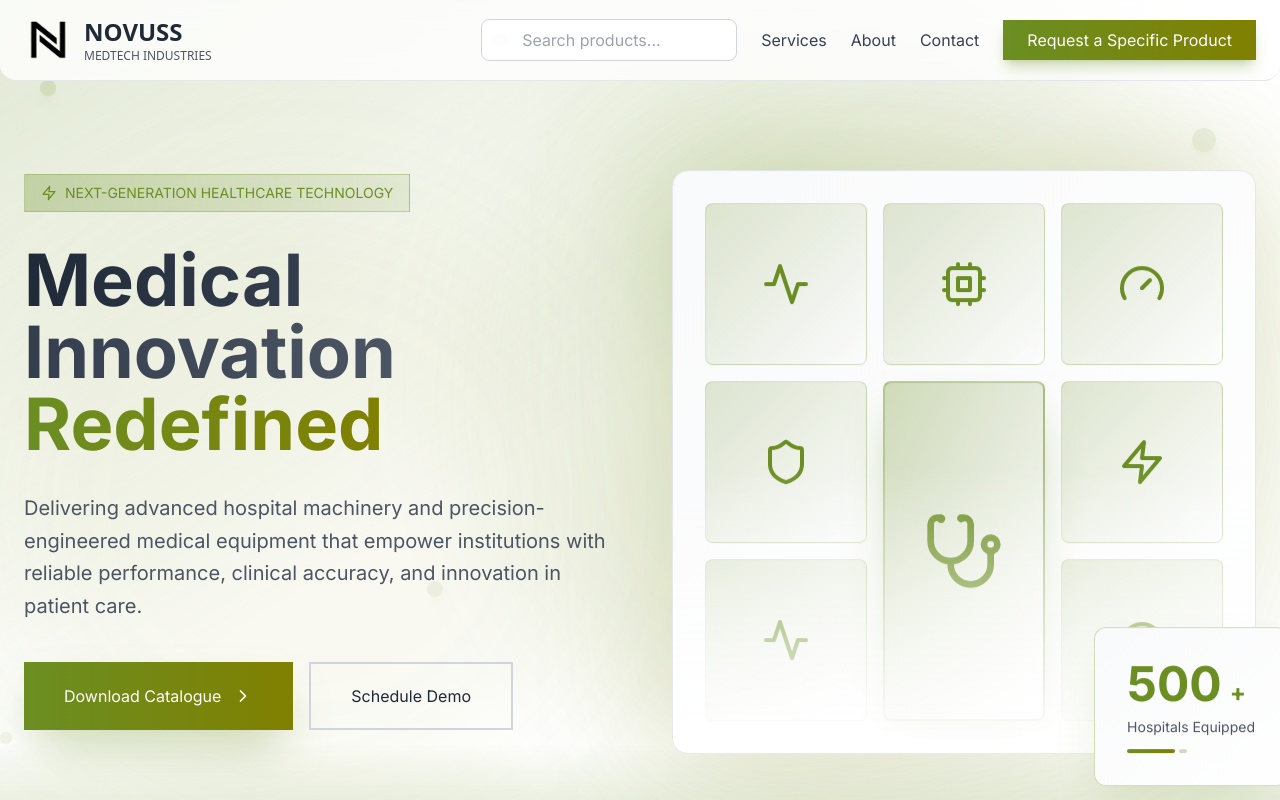
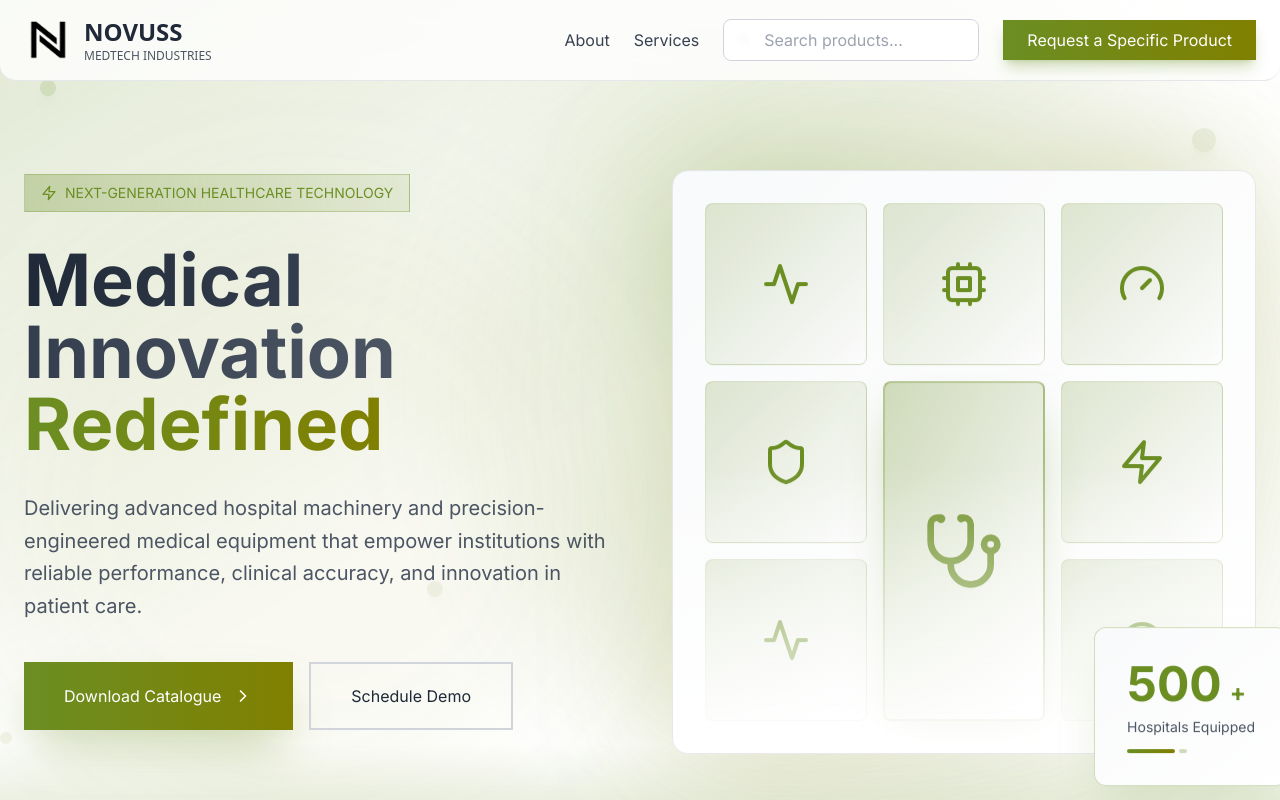
Before and after one commit to nikhilbhardwaj15/novuss-medtech-website, a React (Vite) app: page / in a window 1280 px wide. Shown: the top 800 px of the page. Built offline with nearby package versions, Linux system fonts and the light colour scheme.

Commit message:
Reorder navigation: About first, replace Contact with Search

```diff
--- a/src/App.tsx
+++ b/src/App.tsx
@@ -60,12 +60,11 @@ function HomePage() {
             </div>
           </div>
           <div className="hidden md:flex items-center space-x-6">
+            <Link to="/about" className="text-gray-700 hover:text-gray-900 transition-colors">About</Link>
+            <a href="#services" className="text-gray-700 hover:text-gray-900 transition-colors">Services</a>
             <div className="w-64">
               <SearchBar />
             </div>
-            <a href="#services" className="text-gray-700 hover:text-gray-900 transition-colors">Services</a>
-            <Link to="/about" className="text-gray-700 hover:text-gray-900 transition-colors">About</Link>
-            <Link to="/contact" className="text-gray-700 hover:text-gray-900 transition-colors">Contact</Link>
             <Link to="/request-product" className="bg-gradient-to-r from-[#6B8E23] to-[#808000] hover:from-[#556B2F] hover:to-[#6B8E23] text-white px-6 py-2 transition-all shadow-lg shadow-[#6B8E23]/30">
               Request a Specific Product
             </Link>
@@ -95,9 +94,8 @@ function HomePage() {
         {mobileMenuOpen && (
           <div className="md:hidden bg-white/95 backdrop-blur-md border-t border-gray-200">
             <div className="px-4 py-4 space-y-4">
+              <Link to="/about" className="block text-gray-700 hover:text-gray-900 transition-colors" onClick={() => setMobileMenuOpen(false)}>About</Link>
               <a href="#services" className="block text-gray-700 hover:text-gray-900 transition-colors" onClick={() => setMobileMenuOpen(false)}>Services</a>
-              <Link to="/about" className="block text-gray-700 hover:text-gray-900 transition-colors" onClick={() => setMobileMenuOpen(false)}>About</Link>
-              <Link to="/contact" className="block text-gray-700 hover:text-gray-900 transition-colors" onClick={() => setMobileMenuOpen(false)}>Contact</Link>
               <Link to="/request-product" className="block w-full bg-gradient-to-r from-[#6B8E23] to-[#808000] hover:from-[#556B2F] hover:to-[#6B8E23] text-white px-6 py-3 transition-all shadow-lg shadow-[#6B8E23]/30 text-center">
                 Request a Specific Product
               </Link>
```
